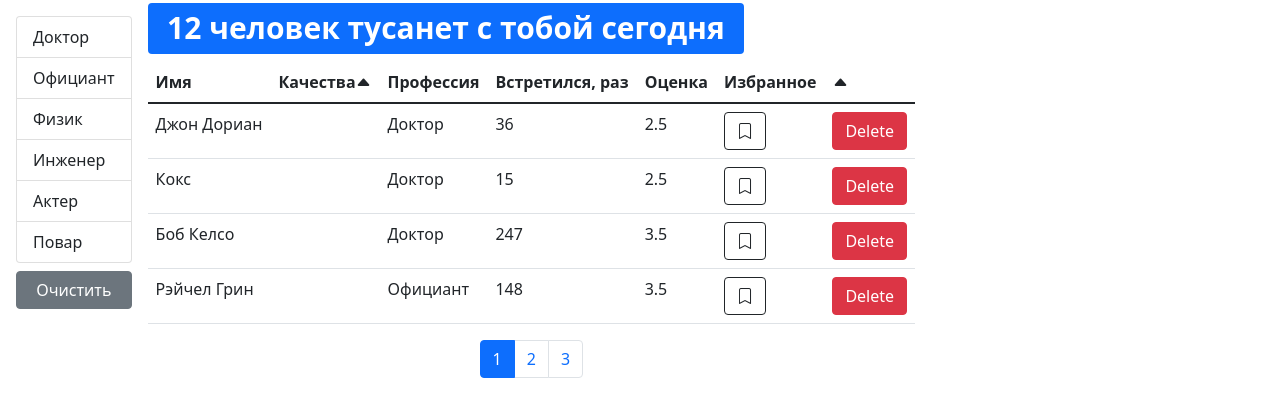
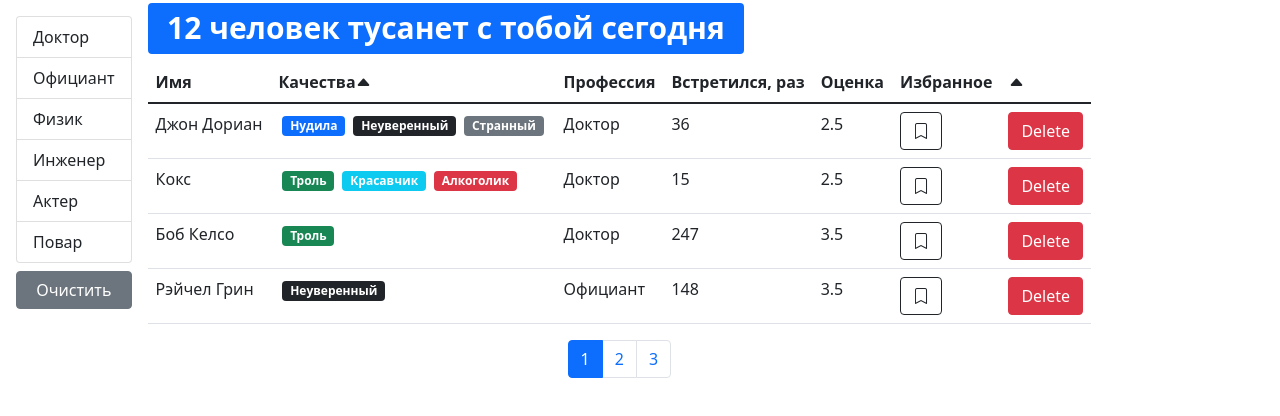
Before and after one commit to the-md/react-junior, a React (Create React App) app: page / in a window 1280 px wide. Shown: the top 416 px of the page. Built offline with nearby package versions, Linux system fonts and the light colour scheme.

Commit message:
Lesson 7 #3

```diff
--- a/src/App.js
+++ b/src/App.js
@@ -1,44 +1,8 @@
-import React, { useState, useEffect } from "react";
+import React from "react";
 import Users from "./components/users";
-import api from "./api";
 
 function App() {
-  const [users, setUsers] = useState();
-  useEffect(() => {
-    api.users.fetchAll().then((data) => {
-      setUsers(data);
-    });
-  }, []);
-  const handleDelete = (userId) => {
-    const newUsers = users.filter((user) => {
-      return user._id !== userId;
-    });
-    setUsers(newUsers);
-  };
-  const handleToggleBookMark = (id) => {
-    const newUsers = users.map((user) => {
-      if (user._id === id) {
-        if (user.bookmark !== true) {
-          user.bookmark = true;
-        } else {
-          user.bookmark = false;
-        }
-      }
-      return user;
-    });
-    setUsers(newUsers);
-  };
-  return (
-    <div>
-      {users && (
-        <Users
-          users={users}
-          onDelete={handleDelete}
-          onToggleBookMark={handleToggleBookMark}
-        />
-      )}
-    </div>
-  );
+  return <Users />;
 }
 
 export default App;
--- /dev/null
+++ b/src/components/qualitiesList.jsx
@@ -0,0 +1,19 @@
+import React from "react";
+import PropTypes from "prop-types";
+import Qualitie from "./qualitie";
+
+const QualitiesList = ({ qualities }) => {
+  return (
+    <>
+      {qualities.map((qual) => (
+        <Qualitie key={qual._id} {...qual} />
+      ))}
+    </>
+  );
+};
+
+QualitiesList.propTypes = {
+  qualities: PropTypes.array.isRequired
+};
+
+export default QualitiesList;
--- /dev/null
+++ b/src/components/table.jsx
@@ -0,0 +1,27 @@
+import React from "react";
+import TableHeader from "./tableHeader";
+import TableBody from "./tableBody";
+import PropTypes from "prop-types";
+
+const Table = ({ onSort, columns, selectedSort, data, children }) => {
+  return (
+    <table className="table">
+      {children || (
+        <>
+          <TableHeader {...{ onSort, columns, selectedSort }} />
+          <TableBody {...{ columns, data }} />
+        </>
+      )}
+    </table>
+  );
+};
+
+Table.propTypes = {
+  onSort: PropTypes.func,
+  selectedSort: PropTypes.object,
+  columns: PropTypes.object,
+  data: PropTypes.array,
+  children: PropTypes.array
+};
+
+export default Table;
--- a/src/components/users.jsx
+++ b/src/components/users.jsx
@@ -8,11 +8,37 @@ import SearchStatus from "./searchStatus";
 import _ from "lodash";
 import UsersTable from "./usersTable";
 
-const Users = ({ users: allUsers, ...rest }) => {
+const Users = () => {
   const [currentPage, setCurrentPage] = useState(1);
   const [professions, setProfessions] = useState();
   const [selectedProf, setSelectedProf] = useState();
   const [sortBy, setSortBy] = useState({ iter: "name", order: "asc" });
+
+  const [users, setUsers] = useState();
+  useEffect(() => {
+    api.users.fetchAll().then((data) => {
+      setUsers(data);
+    });
+  }, []);
+  const handleDelete = (userId) => {
+    const newUsers = users.filter((user) => {
+      return user._id !== userId;
+    });
+    setUsers(newUsers);
+  };
+  const handleToggleBookMark = (id) => {
+    const newUsers = users.map((user) => {
+      if (user._id === id) {
+        if (user.bookmark !== true) {
+          user.bookmark = true;
+        } else {
+          user.bookmark = false;
+        }
+      }
+      return user;
+    });
+    setUsers(newUsers);
+  };
 
   const pageSize = 4;
   useEffect(() => {
@@ -34,9 +60,10 @@ const Users = ({ users: allUsers, ...rest }) => {
     setSortBy(item);
   };
 
+  if (users) {
     const filteredUsers = selectedProf
-    ? allUsers.filter((user) => _.isEqual(user.profession, selectedProf))
-    : allUsers;
+      ? users.filter((user) => _.isEqual(user.profession, selectedProf))
+      : users;
 
     const count = filteredUsers.length;
     const sortedUsers = _.orderBy(filteredUsers, [sortBy.path], [sortBy.order]);
@@ -67,7 +94,8 @@ const Users = ({ users: allUsers, ...rest }) => {
               users={usersCrop}
               onSort={handleSort}
               selectedSort={sortBy}
-            {...rest}
+              onDelete={handleDelete}
+              onToggleBookMark={handleToggleBookMark}
             />
           )}
           <div className="d-flex justify-content-center">
@@ -81,6 +109,8 @@ const Users = ({ users: allUsers, ...rest }) => {
         </div>
       </div>
     );
+  }
+  return "loading ...";
 };
 Users.propTypes = {
   users: PropTypes.array
--- a/src/components/usersTable.jsx
+++ b/src/components/usersTable.jsx
@@ -1,9 +1,8 @@
 import React from "react";
 import PropTypes from "prop-types";
-// import User from "./user";
-import TableHeader from "./tableHeader";
-import TableBody from "./tableBody";
 import Bookmark from "./bookmark";
+import QualitiesList from "./qualitiesList";
+import Table from "./table";
 
 const UsersTable = ({
   users,
@@ -15,7 +14,10 @@ const UsersTable = ({
 }) => {
   const columns = {
     name: { path: "name", name: "Имя" },
-    qualities: { name: "Качества" },
+    qualities: {
+      name: "Качества",
+      component: (user) => <QualitiesList qualities={user.qualities} />
+    },
     professions: { path: "profession.name", name: "Профессия" },
     completedMeetings: { path: "completedMeetings", name: "Встретился, раз" },
     rate: { path: "rate", name: "Оценка" },
@@ -42,10 +44,12 @@ const UsersTable = ({
     }
   };
   return (
-    <table className="table">
-      <TableHeader {...{ onSort, columns, selectedSort }} />
-      <TableBody {...{ columns, data: users }} />
-    </table>
+    <Table
+      onSort={onSort}
+      selectedSort={selectedSort}
+      columns={columns}
+      data={users}
+    />
   );
 };
 UsersTable.propTypes = {
```
Lines whose indentation alone changed are shown as unchanged.
